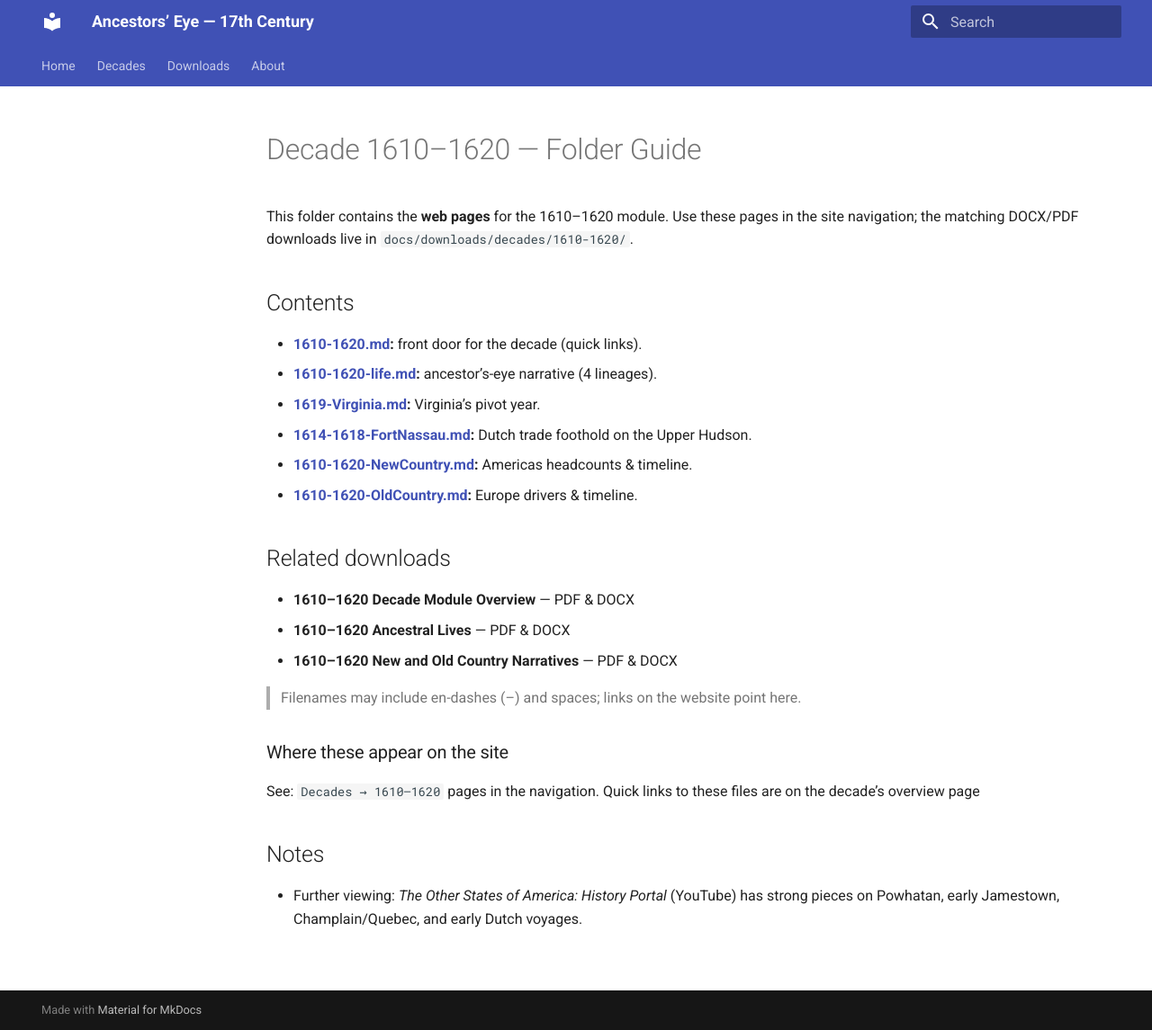
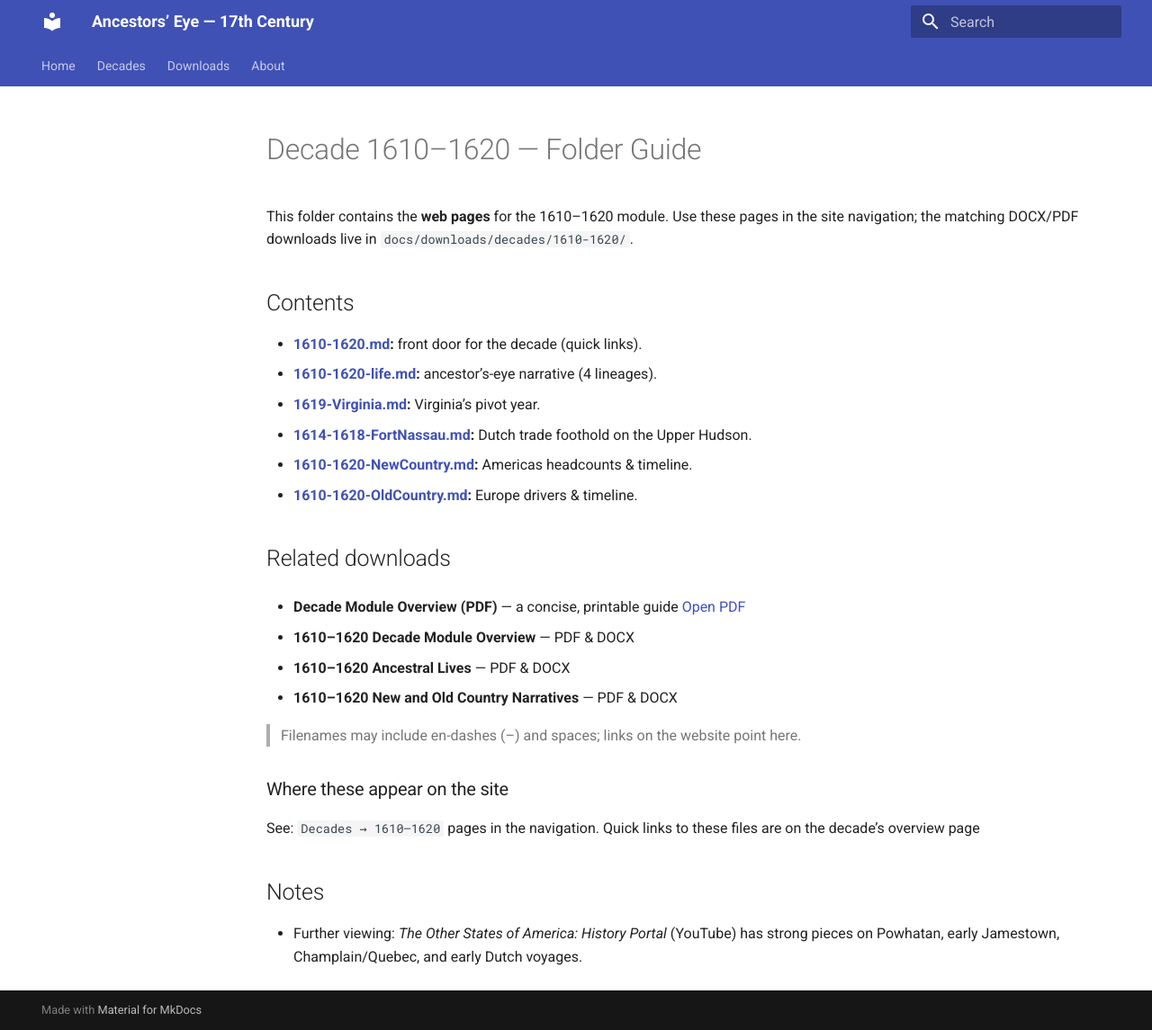
Before and after one commit to BillWorstell/WorstellWitnessWaybackMachine, an MkDocs documentation site: the page built from docs/decades/1610-1620/ReadMe.md, in a window 1280 px wide and 1145 px high. Shown: the whole window at 90% size. Built offline with MkDocs 1.6.1 and Material for MkDocs 9.7.7, drawn with Linux system fonts in a browser that asks for light colours.

Commit message:
Update ReadMe.md

```diff
--- a/docs/decades/1610-1620/ReadMe.md
+++ b/docs/decades/1610-1620/ReadMe.md
@@ -13,6 +13,9 @@ This folder contains the **web pages** for the 1610–1620 module. Use these pag
 
 ## Related downloads
 
+- **Decade Module Overview (PDF)** — a concise, printable guide
+  [Open PDF](../../downloads/decades/1610-1620/1610-1620%20Decade%20Module%20Overview.pdf)
+
 - **1610–1620 Decade Module Overview** — PDF & DOCX
 - **1610–1620 Ancestral Lives** — PDF & DOCX
 - **1610–1620 New and Old Country Narratives** — PDF & DOCX
```
